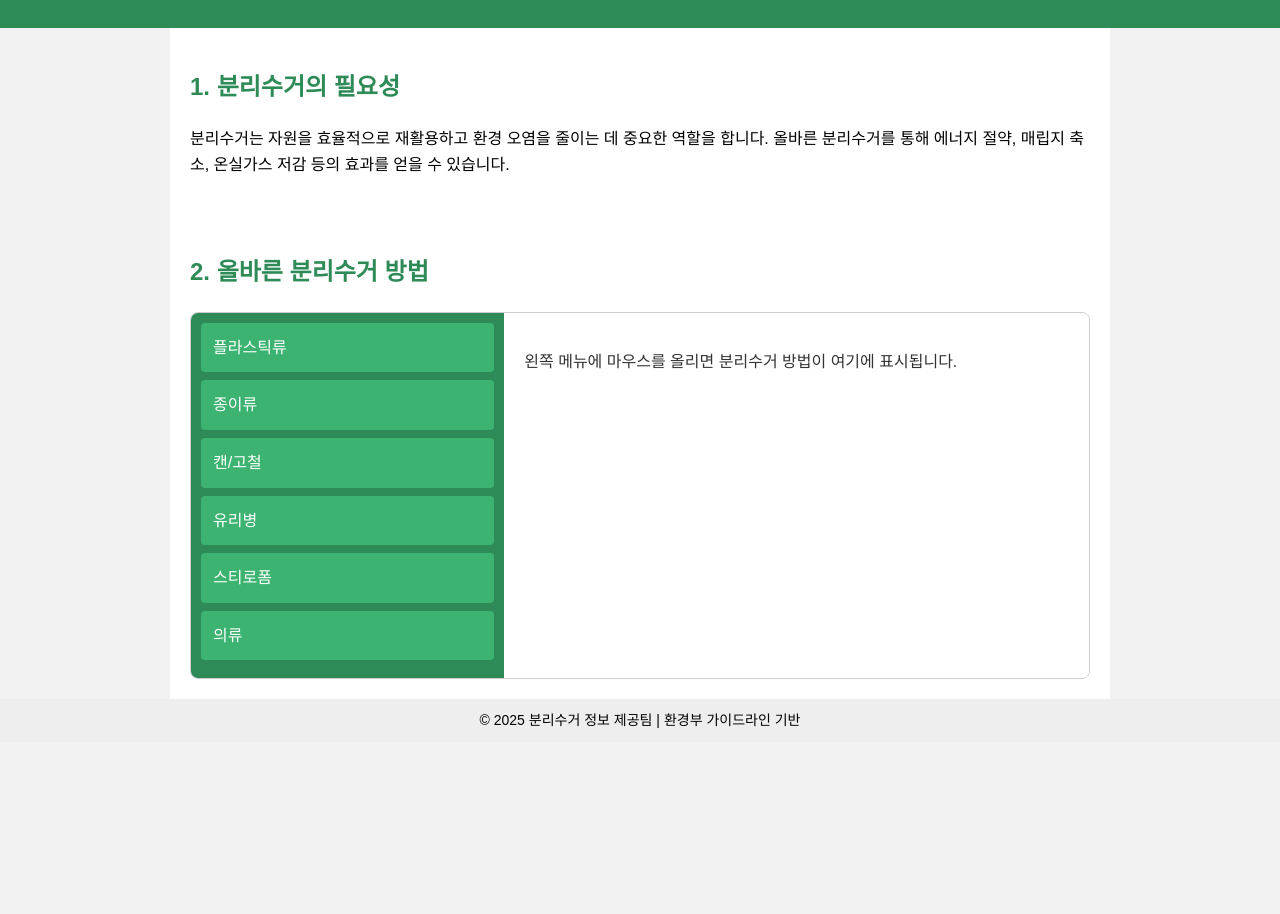
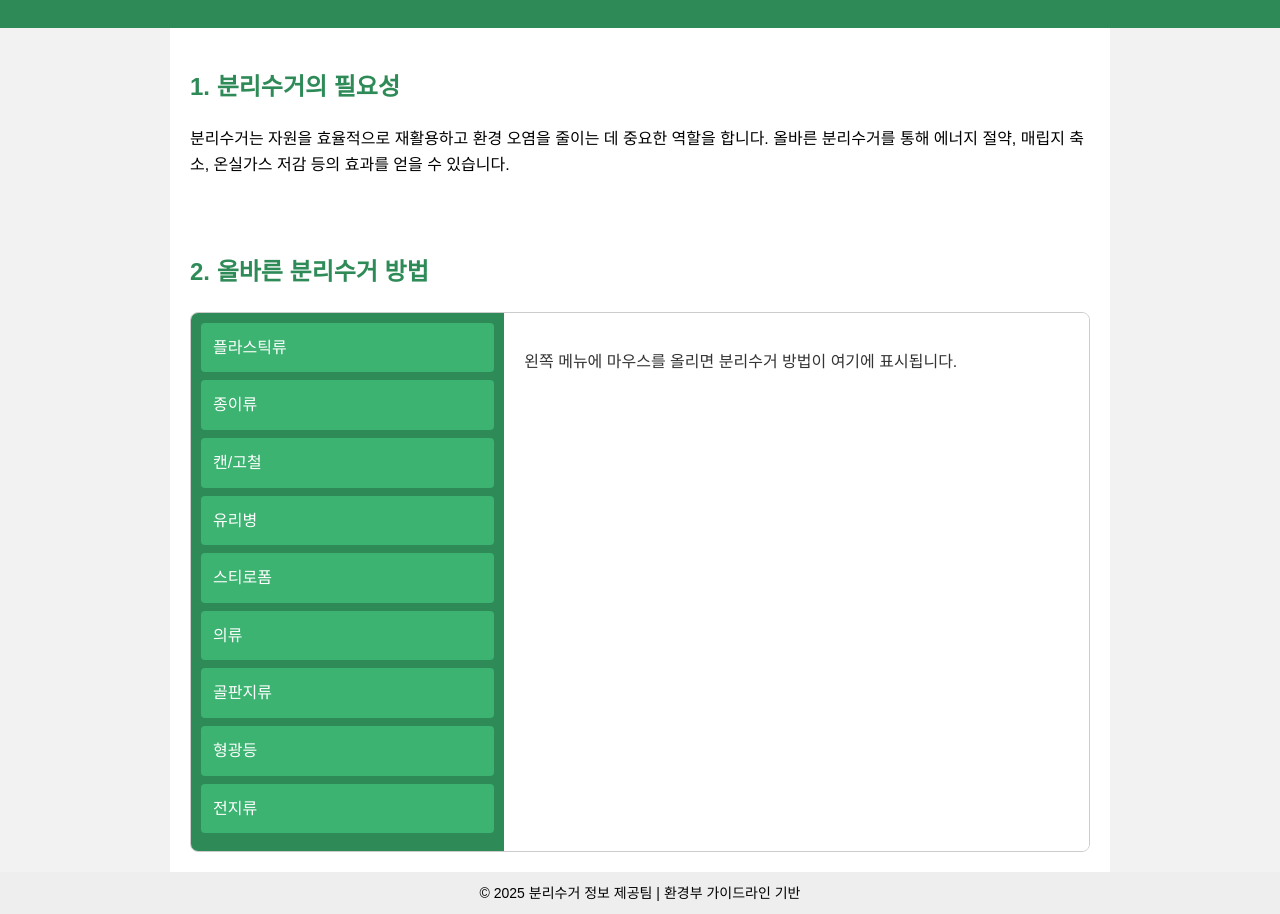
Before and after one commit to rococop/society, a plain HTML site: page index.html in a window 1280 px wide. Shown: the part 106-1020 px from the top of the page. Before the commit the page ends 848 px from the top, so only its background shows below. Drawn offline with Linux system fonts and the light colour scheme.

Commit message:
Update index.html

```diff
--- a/index.html
+++ b/index.html
@@ -28,6 +28,9 @@
         <div class="menu-item" data-key="glass">유리병</div>
         <div class="menu-item" data-key="styro">스티로폼</div>
         <div class="menu-item" data-key="clothes">의류</div>
+        <div class="menu-item" data-key="gol">골판지류</div>
+        <div class="menu-item" data-key="light">형광등</div>
+        <div class="menu-item" data-key="elec">전지류</div>
       </div>
       <div class="content-box" id="content-box">
         <p>왼쪽 메뉴에 마우스를 올리면 분리수거 방법이 여기에 표시됩니다.</p>
```
